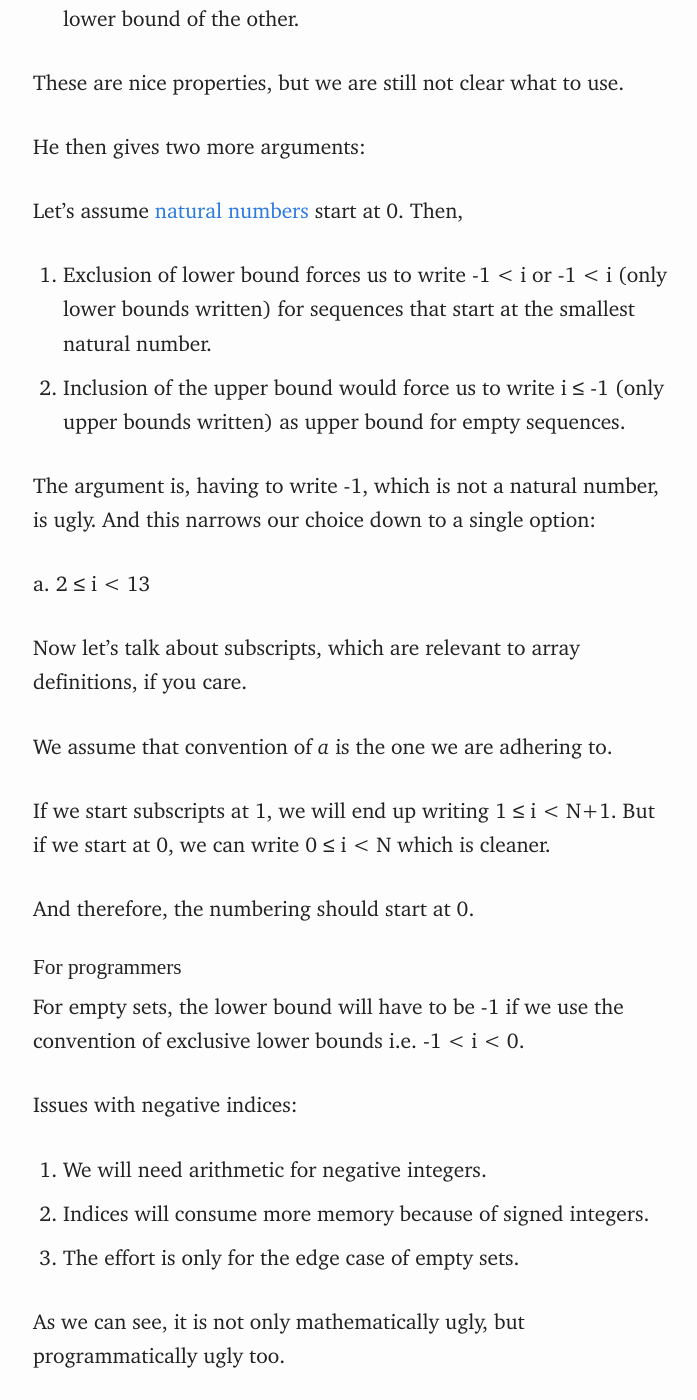
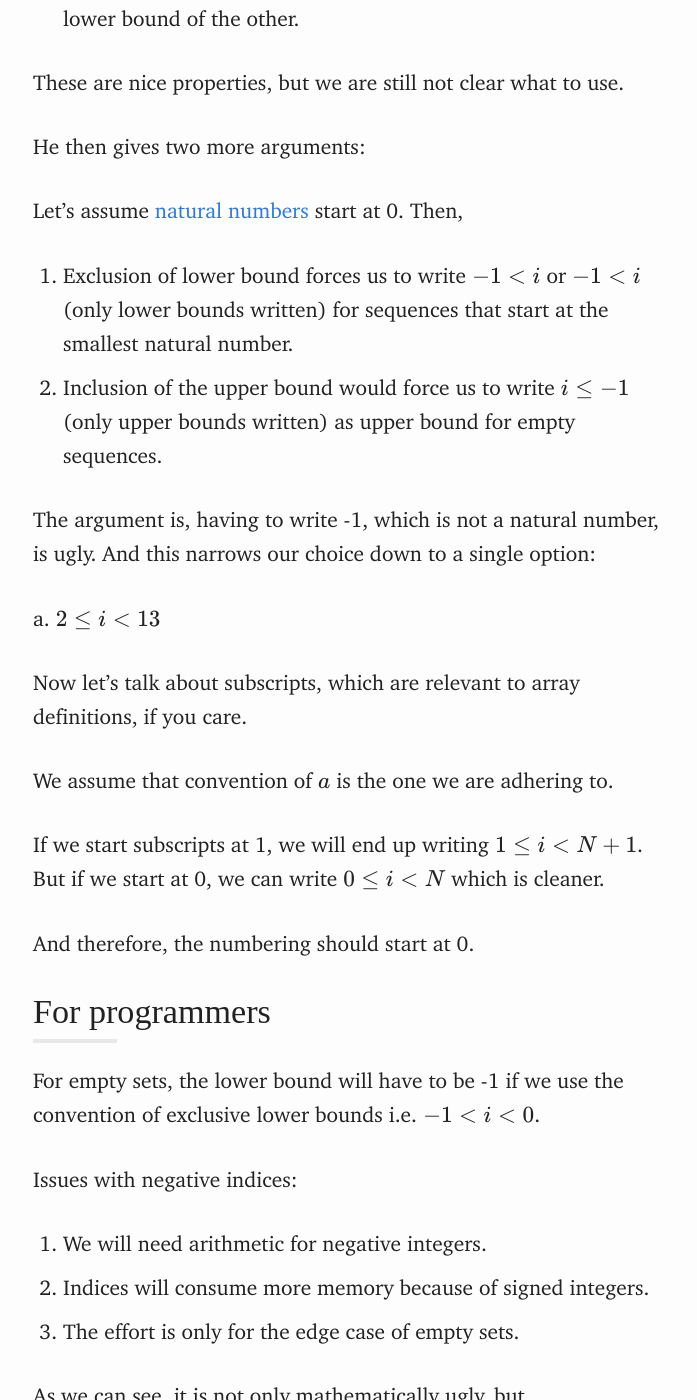
Before and after one commit to codingquark/codingquark.github.io, a Jekyll site: the page built from _posts/2017-11-24-explaining-ewd-831.markdown, in a window 1280 px wide and 1400 px high, scrolled down 896 px. Shown: the whole window, without its empty margins (287-984 px from the left). Built offline with Jekyll 4.4.1, drawn with Linux system fonts in a browser that asks for light colours; some web fonts are replaced; formulas are drawn with MathJax 3; some of the changed text lies outside the part shown.

```diff
--- a/_posts/2017-11-24-explaining-ewd-831.markdown
+++ b/_posts/2017-11-24-explaining-ewd-831.markdown
@@ -13,20 +13,20 @@ original text, nothing below will be graspable.
 
 Choices we have:
 
-a. 2 ≤ i < 13
+a. $$2 ≤ i < 13$$
 
-b. 1 < i ≤ 12
+b. $$1 < i ≤ 12$$
 
-c. 2 ≤ i ≤ 12
+c. $$2 ≤ i ≤ 12$$
 
-d. 1 < i < 13
+d. $$1 < i < 13$$
 
 EWD starts with two points, which might help us decide which one to
 use:
 
-1. The difference of bounds in *a* and *b* gives the length of the
+1. The difference of bounds in $$a$$ and $$b$$ gives the length of the
    sequence.
-2. In *a* and *b*, for two adjacent subsequences, upper bound of one is
+2. In $$a$$ and $$b$$, for two adjacent subsequences, upper bound of one is
 lower bound of the other.
 
 These are nice properties, but we are still not clear what to use.
@@ -35,31 +35,31 @@ He then gives two more arguments:
 
 Let's assume [natural numbers][2] start at 0. Then,
 
-1. Exclusion of lower bound forces us to write -1 < i or -1 < i (only
+1. Exclusion of lower bound forces us to write $$-1 < i$$ or $$-1 < i$$ (only
    lower bounds written) for sequences that start at the smallest
    natural number.
-2. Inclusion of the upper bound would force us to write i ≤ -1 (only
+2. Inclusion of the upper bound would force us to write $$i ≤ -1$$ (only
    upper bounds written) as upper bound for empty sequences.
 
 The argument is, having to write -1, which is not a natural number, is
 ugly. And this narrows our choice down to a single option:
 
-a. 2 ≤ i < 13
+a. $$2 ≤ i < 13$$
 
 Now let's talk about subscripts, which are relevant to array
 definitions, if you care.
 
-We assume that convention of *a* is the one we are adhering to.
+We assume that convention of $$a$$ is the one we are adhering to.
 
-If we start subscripts at 1, we will end up writing 1 ≤ i < N+1. But
-if we start at 0, we can write 0 ≤ i < N which is cleaner.
+If we start subscripts at 1, we will end up writing $$1 ≤ i < N+1$$. But
+if we start at 0, we can write $$0 ≤ i < N$$ which is cleaner.
 
 And therefore, the numbering should start at 0.
 
-### For programmers
+# For programmers
 
 For empty sets, the lower bound will have to be -1 if we use the
-convention of exclusive lower bounds i.e. -1 < i < 0.
+convention of exclusive lower bounds i.e. $$-1 < i < 0$$.
 
 Issues with negative indices:
 
```
